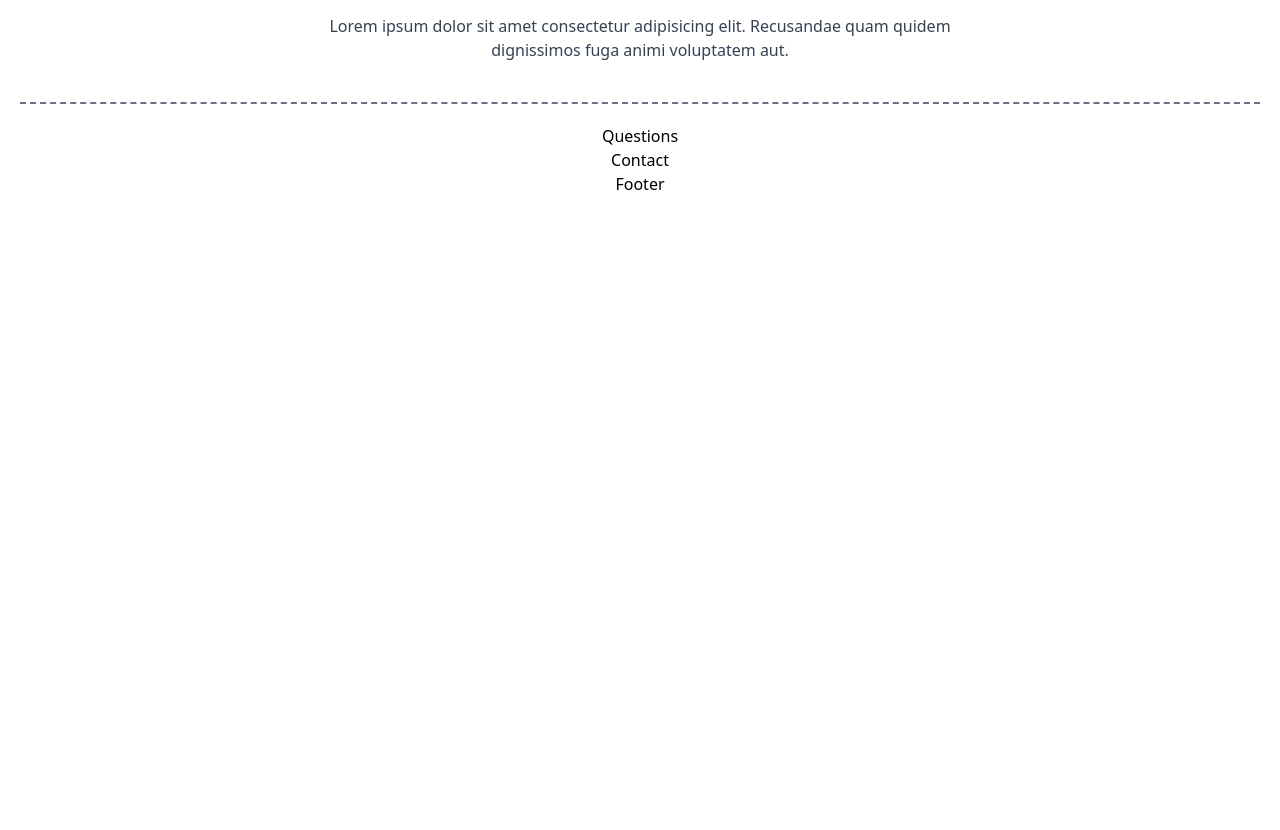
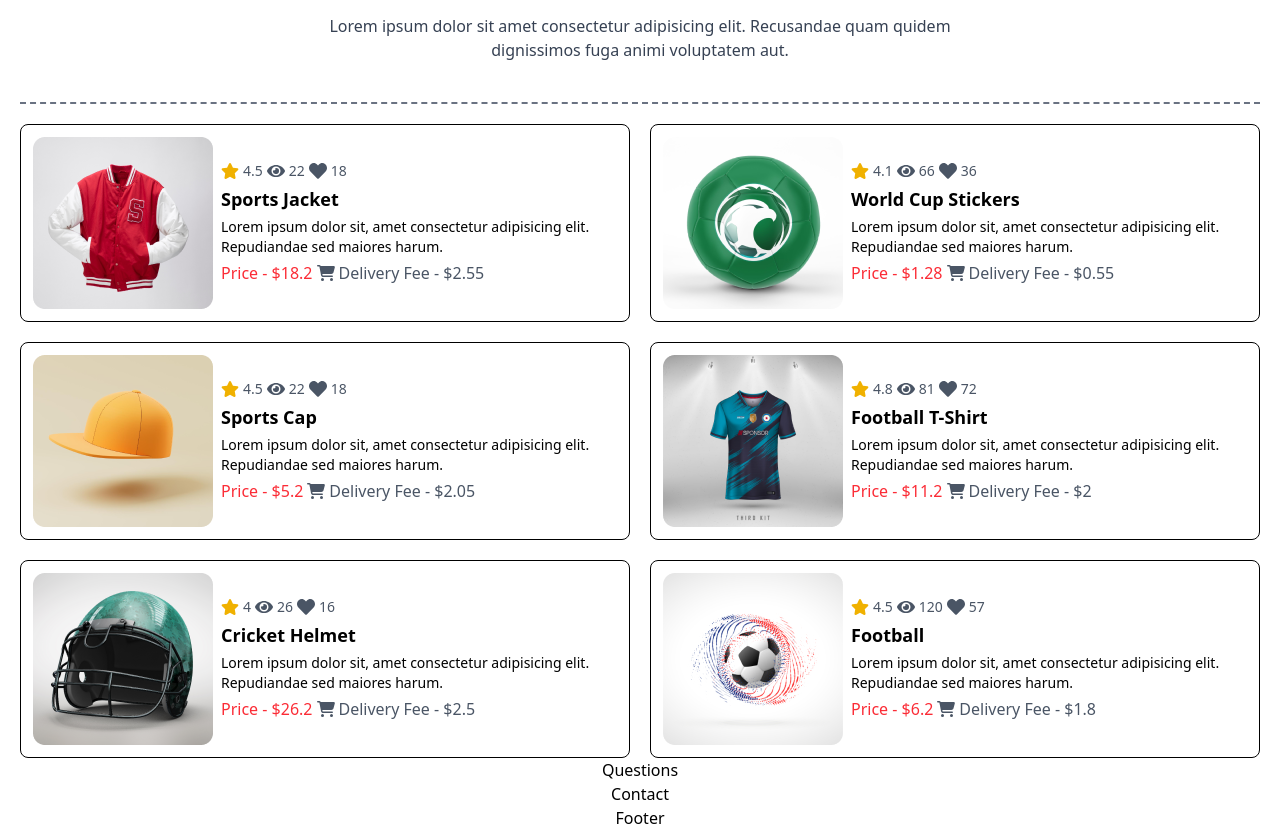
Before and after one commit to mrirakib04/landing-page-11, a React (Vite) app: page / in a window 1280 px wide. Shown: the part 2360-3190 px from the top of the page. Before the commit the page ends 2556 px from the top, so only its background shows below. Built offline with nearby package versions, Linux system fonts and the light colour scheme.

Commit message:
products section

```diff
--- a/src/components/Products.jsx
+++ b/src/components/Products.jsx
@@ -1,4 +1,11 @@
+import Product from "../subComponents/Product";
 import Title from "../subComponents/Title";
+import productImg1 from "./../assets/images/5.png";
+import productImg2 from "./../assets/images/6.png";
+import productImg3 from "./../assets/images/7.png";
+import productImg4 from "./../assets/images/8.png";
+import productImg5 from "./../assets/images/9.png";
+import productImg6 from "./../assets/images/10.png";
 
 const Products = () => {
   return (
@@ -9,6 +16,80 @@ const Products = () => {
           "Lorem ipsum dolor sit amet consectetur adipisicing elit. Recusandae quam quidem dignissimos fuga animi voluptatem aut."
         }
       ></Title>
+      <div className="grid lg:grid-cols-2 grid-cols-1 w-fit gap-5">
+        <Product
+          productImage={productImg1}
+          ratings={4.5}
+          views={22}
+          loves={18}
+          productName={"Sports Jacket"}
+          productBio={
+            "Lorem ipsum dolor sit, amet consectetur adipisicing elit. Repudiandae sed maiores harum."
+          }
+          price={18.2}
+          deliveryFee={2.55}
+        ></Product>
+        <Product
+          productImage={productImg2}
+          ratings={4.1}
+          views={66}
+          loves={36}
+          productName={"World Cup Stickers"}
+          productBio={
+            "Lorem ipsum dolor sit, amet consectetur adipisicing elit. Repudiandae sed maiores harum."
+          }
+          price={1.28}
+          deliveryFee={0.55}
+        ></Product>
+        <Product
+          productImage={productImg3}
+          ratings={4.5}
+          views={22}
+          loves={18}
+          productName={"Sports Cap"}
+          productBio={
+            "Lorem ipsum dolor sit, amet consectetur adipisicing elit. Repudiandae sed maiores harum."
+          }
+          price={5.2}
+          deliveryFee={2.05}
+        ></Product>
+        <Product
+          productImage={productImg4}
+          ratings={4.8}
+          views={81}
+          loves={72}
+          productName={"Football T-Shirt"}
+          productBio={
+            "Lorem ipsum dolor sit, amet consectetur adipisicing elit. Repudiandae sed maiores harum."
+          }
+          price={11.2}
+          deliveryFee={2}
+        ></Product>
+        <Product
+          productImage={productImg5}
+          ratings={4}
+          views={26}
+          loves={16}
+          productName={"Cricket Helmet"}
+          productBio={
+            "Lorem ipsum dolor sit, amet consectetur adipisicing elit. Repudiandae sed maiores harum."
+          }
+          price={26.2}
+          deliveryFee={2.5}
+        ></Product>
+        <Product
+          productImage={productImg6}
+          ratings={4.5}
+          views={120}
+          loves={57}
+          productName={"Football"}
+          productBio={
+            "Lorem ipsum dolor sit, amet consectetur adipisicing elit. Repudiandae sed maiores harum."
+          }
+          price={6.2}
+          deliveryFee={1.8}
+        ></Product>
+      </div>
     </div>
   );
 };
--- a/src/subComponents/Product.jsx
+++ b/src/subComponents/Product.jsx
@@ -1,3 +1,4 @@
+import PropTypes from "prop-types";
 import { FaEye, FaHeart, FaStar } from "react-icons/fa";
 import { FaCartShopping } from "react-icons/fa6";
 
@@ -12,9 +13,9 @@ const Product = ({
   deliveryFee,
 }) => {
   return (
-    <div className="w-full flex items-center gap-2 p-3 rounded-lg border">
+    <div className="w-full h-auto flex sm:flex-nowrap flex-wrap items-center gap-2 p-3 rounded-lg border">
       <img
-        className="h-full"
+        className="sm:h-full h-40"
         src={productImage}
         alt={`image- ${productName}`}
       />
@@ -35,7 +36,7 @@ const Product = ({
         </div>
         <h3 className="text-lg font-semibold">{productName}</h3>
         <p className="text-sm font-medium">{productBio}</p>
-        <div className="flex items-center gap-1">
+        <div className="flex items-center gap-1 flex-wrap">
           <p className="font-medium text-red-500">Price - ${price}</p>
           <p className="text-gray-600 flex items-center gap-1">
             <FaCartShopping className="text-lg"></FaCartShopping> Delivery Fee -
@@ -47,4 +48,15 @@ const Product = ({
   );
 };
 
+Product.propTypes = {
+  productImage: PropTypes.any.isRequired,
+  ratings: PropTypes.number,
+  views: PropTypes.number,
+  loves: PropTypes.number,
+  productName: PropTypes.string,
+  productBio: PropTypes.string,
+  price: PropTypes.number,
+  deliveryFee: PropTypes.number,
+};
+
 export default Product;
```
